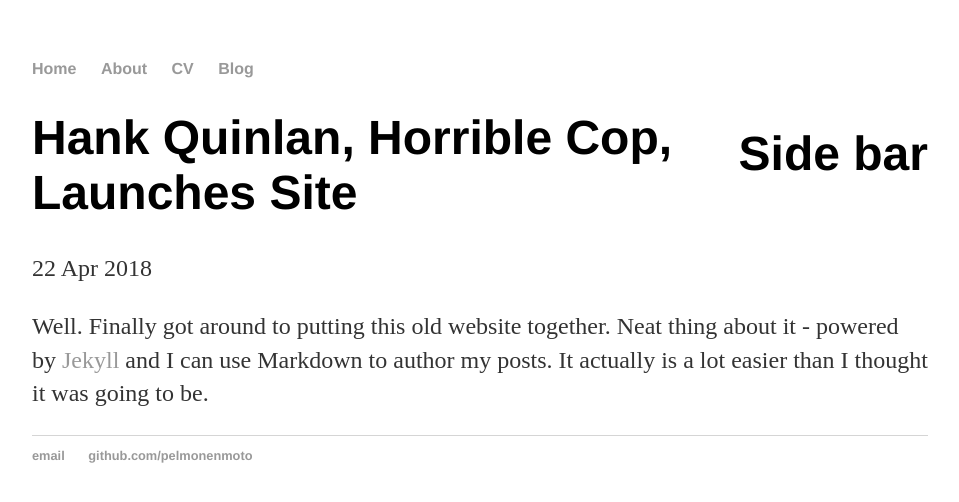
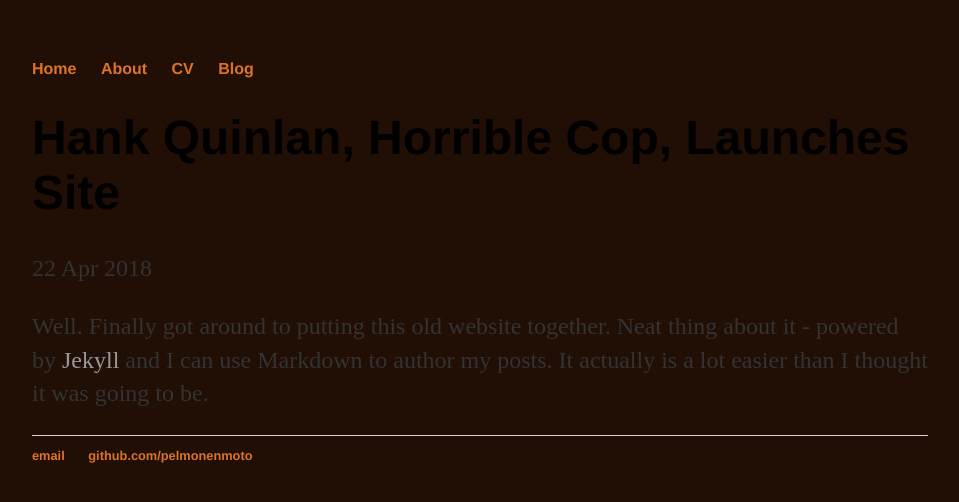
Before and after one commit to PepGonella/pelmonenmoto.github.io, a Jekyll site: the page built from _posts/2018-04-22-hank-quinlan-site-launched.md, in a window 1280 px wide. Shown: the top 502 px of the page, without its empty margins (160-1119 px from the left). Built offline with Jekyll 4.4.1, drawn with Linux system fonts in a browser that asks for light colours.

Commit message:
style website

```diff
--- a/_layouts/default.html
+++ b/_layouts/default.html
@@ -5,18 +5,18 @@
 			<!-- link to main stylesheet -->
 			<link rel="stylesheet" type="text/css" href="/css/main.css">
 		</head>
-		<body>
+		<body style="background-color: rgb(33, 14, 5);">
 			<nav>
 	    		<ul>
-	        		<li><a href="/">Home</a></li>
-		        	<li><a href="/about">About</a></li>
-	        		<li><a href="/cv">CV</a></li>
-	        		<li><a href="/blog">Blog</a></li>
+	        		<li><a href="/"style="color: rgb(219, 115, 43)">Home</a></li>
+		        	<li><a href="/about"style="color: rgb(219, 115, 43)">About</a></li>
+	        		<li><a href="/cv"style="color: rgb(219, 115, 43)">CV</a></li>
+	        		<li><a href="/blog"style="color: rgb(219, 115, 43)">Blog</a></li>
 	    		</ul>
 			</nav>
-			<div id="RightPanel" style="width: 200; height: 100%; text-align: left; vertical-align: bottom; float: right;">
-				<h1>Side bar</h1>
-			</div>
+			<!--<div id="RightPanel" style="width: 200; height: 100%; text-align: left; vertical-align: bottom; float: right;">
+				<h1 style="color:#E0A579;">Side bar</h1>
+			</div> -->
 			<div class="container">
 
 			{{ content }}
@@ -24,8 +24,8 @@
 			</div><!-- /.container -->
 			<footer>
 	    		<ul>
-	        		<li><a href="mailto:pelmonenmoto@gmail.com">email</a></li>
-	        		<li><a href="https://github.com/pelmonenmoto">github.com/pelmonenmoto</a></li>
+	        		<li><a href="mailto:pelmonenmoto@gmail.com"style="color: rgb(219, 115, 43)">email</a></li>
+	        		<li><a href="https://github.com/pelmonenmoto"style="color: rgb(219, 115, 43)">github.com/pelmonenmoto</a></li>
 				</ul>
 			</footer>
 		</body>
--- a/index.html
+++ b/index.html
@@ -7,8 +7,8 @@ title: Pel món en moto
 	<body>
 		<div class="container">
     		<div class="blurb">
-        		<h1>Hi there, we are Paula and Tià!</h1>
-				<p>Our site will be coming soon</p>
+				<h1 style="color:#E0A579;">Hi there, we are Paula and Tià!</h1>
+				<p style="color:#E0A579;">Our site will be coming soon</p>
     		</div><!-- /.blurb -->
 		</div><!-- /.container -->
 	</body>
```
